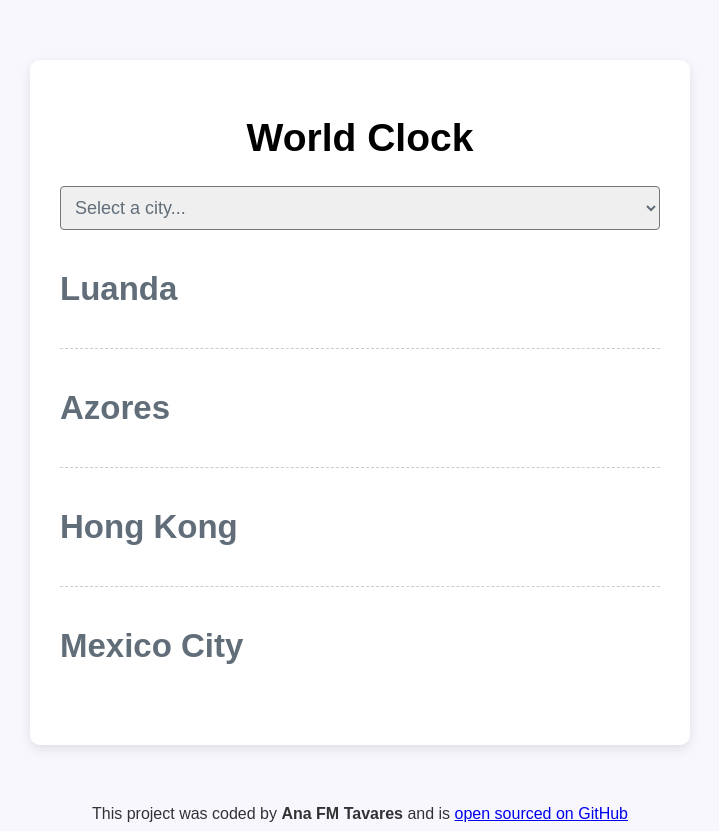
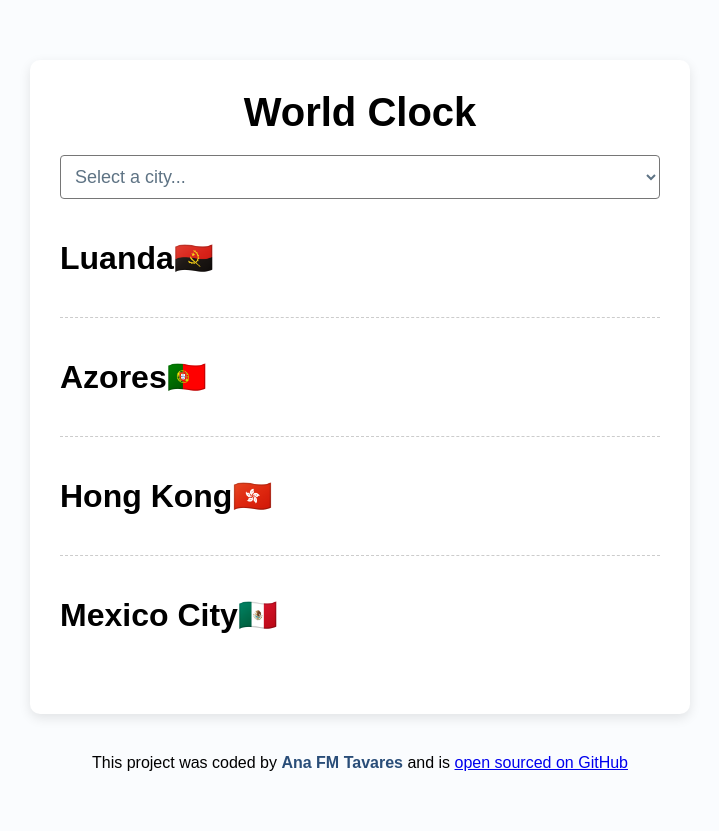
Before and after one commit to anafmt/world-clock, a plain HTML site: page index.html in a window 1280 px wide. Shown: the whole page, without its empty margins (280-999 px from the left). Drawn offline with nearby package versions, Linux system fonts and the light colour scheme; a script that the page names is missing.

Commit message:
Clonned project. Added Linkedin link and flags in HTML, changed CSS style, added timing functionality

```diff
--- a/css/style.css
+++ b/css/style.css
@@ -1,21 +1,20 @@
 body {
-    background-color: #f9f7fe;
+  background-color: rgba(220, 233, 249, 0.135);
   font-family: Arial, Helvetica, sans-serif;
 }
 
 h1 {
   text-align: center;
   font-family: Arial, Helvetica, sans-serif;
-    font-size: 39px;
+  font-size: 40px;
+  margin: 0px 0px 20px;
 }
-
 
 h2 {
   margin: 0 0 10px;
-    font-size: 33px;
-
+  font-size: 32px;
 }
-.container  {
+.container {
   max-width: 600px;
   margin: 60px auto;
   background: white;
@@ -29,21 +28,19 @@ h2 {
   margin: 10px 0;
   justify-content: space-between;
   padding: 30px 0;
-    border-bottom: 1px dashed rgba(0,0,0,0.2);
+  border-bottom: 1px dashed rgba(0, 0, 0, 0.2);
 }
 
 .city:last-child {
   border: none;
 }
 
-
-
 .date {
-    opacity: 0.7 ;
+  opacity: 0.7;
 }
 
 .time {
-font-size: 44px;
+  font-size: 50px;
   font-weight: bold;
 }
 
@@ -54,11 +51,17 @@ font-weight: bold;
 }
 
 #cities {
-    color: rgb(97, 110, 121);
+  color: black;
 }
 
 #city {
-    color: rgb(97, 110, 121);
+  color: rgb(26, 56, 80, 0.7);
+  background-color: white;
+}
+
+#linkedin {
+  text-decoration: none;
+  color: rgb(41, 77, 120);
 }
 
 select {
@@ -69,10 +72,8 @@ select {
   font-size: 18px;
 }
 
-
-
 footer {
   text-align: center;
   font-size: 16px;
-    color: rgba(0, 0, 0, 0.8);
+  margin: -20px 0px 50px;
 }
--- a/index.html
+++ b/index.html
@@ -1,9 +1,9 @@
 <!DOCTYPE html>
 <html lang="en">
   <head>
-    <meta charset="UTF-8">
-    <meta name="viewport" content="width=device-width, initial-scale=1.0">
-    <link rel="stylesheet" href="css/style.css">
+    <meta charset="UTF-8" />
+    <meta name="viewport" content="width=device-width, initial-scale=1.0" />
+    <link rel="stylesheet" href="css/style.css" />
     <script src="https://cdnjs.cloudflare.com/ajax/libs/moment.js/2.29.4/moment.min.js"></script>
     <script src="https://cdnjs.cloudflare.com/ajax/libs/moment-timezone/0.5.43/moment-timezone-with-data-1970-2030.min.js"></script>
     <title>World Clock - Ana FM Tavares</title>
@@ -21,28 +21,28 @@
       <div id="cities">
         <div class="city" id="luanda">
           <div>
-            <h2>Luanda</h2>
+            <h2>Luanda🇦🇴</h2>
             <div class="date"></div>
           </div>
           <div class="time"></div>
         </div>
         <div class="city" id="azores">
           <div>
-            <h2>Azores</h2>
+            <h2>Azores🇵🇹</h2>
             <div class="date"></div>
           </div>
           <div class="time"></div>
         </div>
         <div class="city" id="hong-kong">
           <div>
-            <h2>Hong Kong</h2>
+            <h2>Hong Kong🇭🇰</h2>
             <div class="date"></div>
           </div>
           <div class="time"></div>
         </div>
         <div class="city" id="mexico-city">
           <div>
-            <h2>Mexico City</h2>
+            <h2>Mexico City🇲🇽</h2>
             <div class="date"></div>
           </div>
           <div class="time"></div>
@@ -50,7 +50,19 @@
       </div>
     </div>
     <footer>
-        This project was coded  by <strong>Ana FM Tavares</strong> and is <a href="https://github.com/anafmt/world-clock" target="_blank"> open sourced on GitHub</a>
+      This project was coded by
+      <strong>
+        <a
+          href="https://www.linkedin.com/in/ana-fm-tavares/"
+          target="_blank"
+          id="linkedin"
+          >Ana FM Tavares
+        </a>
+      </strong>
+      and is
+      <a href="https://github.com/anafmt/world-clock" target="_blank">
+        open sourced on GitHub</a
+      >
     </footer>
     <script src="javascript/index.js"></script>
   </body>
--- a/javascript/index.js
+++ b/javascript/index.js
@@ -1,52 +1,59 @@
-
 function updateTime() {
   // luanda
-    let luandaElement= document.querySelector("#luanda");
+  let luandaElement = document.querySelector("#luanda");
   if (luandaElement) {
-    let luandaDateElement = luandaElement.querySelector(".date")
-    let luandaTimeElement = luandaElement.querySelector(".time")
+    let luandaDateElement = luandaElement.querySelector(".date");
+    let luandaTimeElement = luandaElement.querySelector(".time");
     let luandaTime = moment().tz("Africa/Luanda");
-    luandaDateElement.innerHTML = luandaTime.format('MMMM Do YYYY')
-luandaTimeElement.innerHTML = luandaTime.format("h:mm:ss [<small>]A[</small>]");
+    luandaDateElement.innerHTML = luandaTime.format("MMMM Do YYYY");
+    luandaTimeElement.innerHTML = luandaTime.format(
+      "h:mm:ss [<small>]A[</small>]"
+    );
   }
 
   // azores
-let azoresElement= document.querySelector("#azores");
+  let azoresElement = document.querySelector("#azores");
   if (azoresElement) {
-let azoresDateElement = azoresElement.querySelector(".date")
-let azoresTimeElement = azoresElement.querySelector(".time")
+    let azoresDateElement = azoresElement.querySelector(".date");
+    let azoresTimeElement = azoresElement.querySelector(".time");
     let azoresTime = moment().tz("Atlantic/Azores");
-azoresDateElement.innerHTML = azoresTime.format('MMMM Do YYYY')
-azoresTimeElement.innerHTML = azoresTime.format("h:mm:ss [<small>]A[</small>]");
+    azoresDateElement.innerHTML = azoresTime.format("MMMM Do YYYY");
+    azoresTimeElement.innerHTML = azoresTime.format(
+      "h:mm:ss [<small>]A[</small>]"
+    );
   }
 
   // hong kong
-let hongkongElement= document.querySelector("#hong-kong");
+  let hongkongElement = document.querySelector("#hong-kong");
   if (hongkongElement) {
-let hongkongDateElement = hongkongElement.querySelector(".date")
-let hongkongTimeElement = hongkongElement.querySelector(".time")
+    let hongkongDateElement = hongkongElement.querySelector(".date");
+    let hongkongTimeElement = hongkongElement.querySelector(".time");
     let hongkongTime = moment().tz("Asia/Hong_Kong");
-hongkongDateElement.innerHTML = hongkongTime.format('MMMM Do YYYY')
-hongkongTimeElement.innerHTML = hongkongTime.format("h:mm:ss [<small>]A[</small>]");
+    hongkongDateElement.innerHTML = hongkongTime.format("MMMM Do YYYY");
+    hongkongTimeElement.innerHTML = hongkongTime.format(
+      "h:mm:ss [<small>]A[</small>]"
+    );
   }
 
   // mexico city
-let mexicocityElement= document.querySelector("#mexico-city");
+  let mexicocityElement = document.querySelector("#mexico-city");
   if (mexicocityElement) {
-let mexicocityDateElement = mexicocityElement.querySelector(".date")
-let mexicocityTimeElement = mexicocityElement.querySelector(".time")
+    let mexicocityDateElement = mexicocityElement.querySelector(".date");
+    let mexicocityTimeElement = mexicocityElement.querySelector(".time");
     let mexicocityTime = moment().tz("America/Mexico_City");
-mexicocityDateElement.innerHTML = mexicocityTime.format('MMMM Do YYYY')
-mexicocityTimeElement.innerHTML = mexicocityTime.format("h:mm:ss [<small>]A[</small>]");
+    mexicocityDateElement.innerHTML = mexicocityTime.format("MMMM Do YYYY");
+    mexicocityTimeElement.innerHTML = mexicocityTime.format(
+      "h:mm:ss [<small>]A[</small>]"
+    );
   }
-};
+}
 
-function updateCity (event) {
+function updateCity(event) {
+  function updateTime() {
     let cityTimeZone = event.target.value;
     if (cityTimeZone === "current") {
       cityTimeZone = moment.tz.guess();
     }
-
 
     let cityName = cityTimeZone.replace("_", " ").split("/")[1];
     let cityTime = moment().tz(cityTimeZone);
@@ -55,19 +62,22 @@ function updateCity (event) {
     <div class="city">
     <div>
         <h2>${cityName}</h2>
-        <div class="date">${cityTime.format('MMMM Do YYYY')}</div>
+        <div class="date">${cityTime.format("MMMM Do YYYY")}</div>
     </div>
-    <div class="time">${cityTime.format("h:mm:ss")} <small>${cityTime.format("A")}</small></div>
+    <div class="time">${cityTime.format("h:mm:ss")} <small>${cityTime.format(
+      "A"
+    )}</small></div>
 </div>
-<a href="/">All cities</a>;
+<a href="/">All cities</a>
 `;
-
   }
-
+  updateTime();
+  setInterval(updateTime, 1000);
+}
 
 updateTime();
 setInterval(updateTime, 1000);
 
 let citiesSelectElement = document.querySelector("#city");
 
-citiesSelectElement.addEventListener ("change", updateCity);
+citiesSelectElement.addEventListener("change", updateCity);
```
Lines whose indentation alone changed are shown as unchanged.
